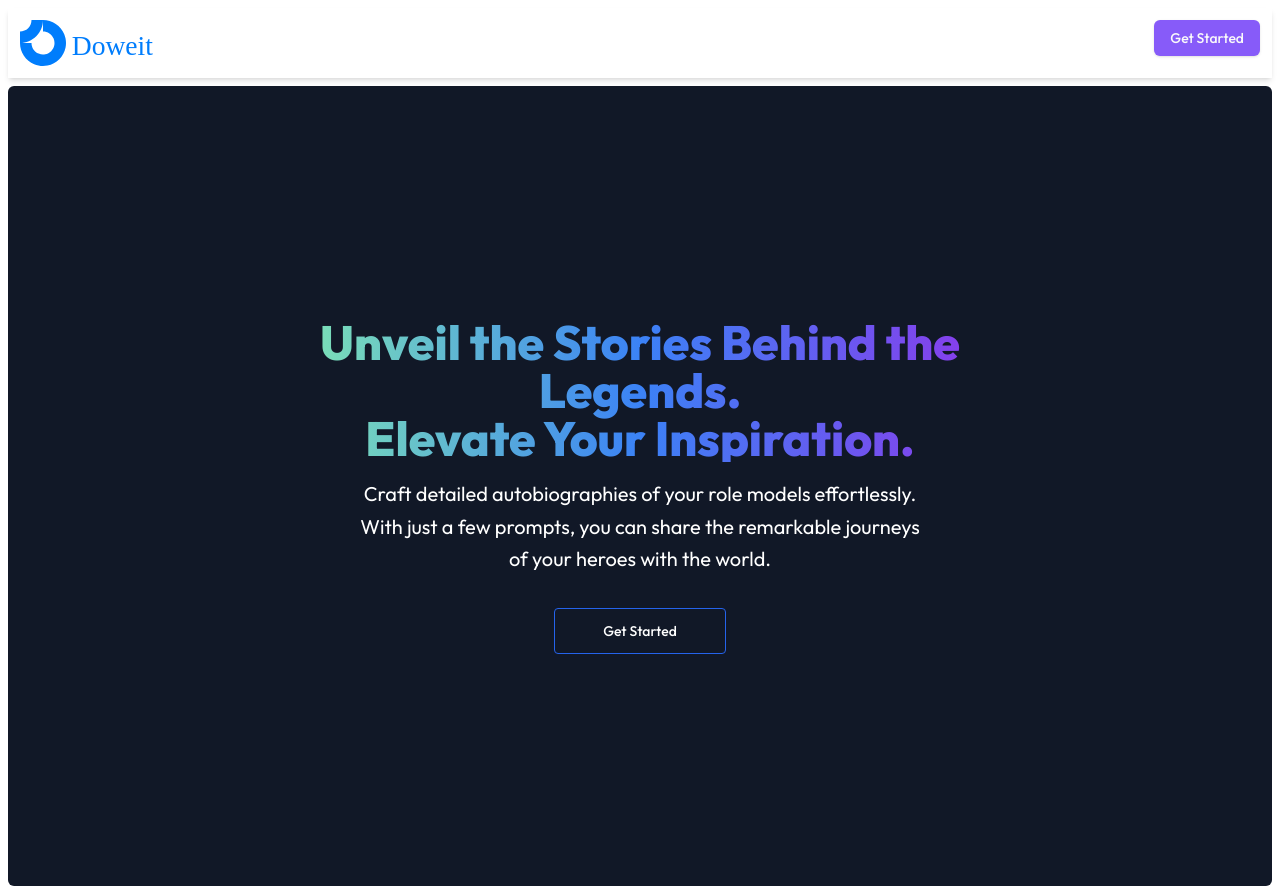
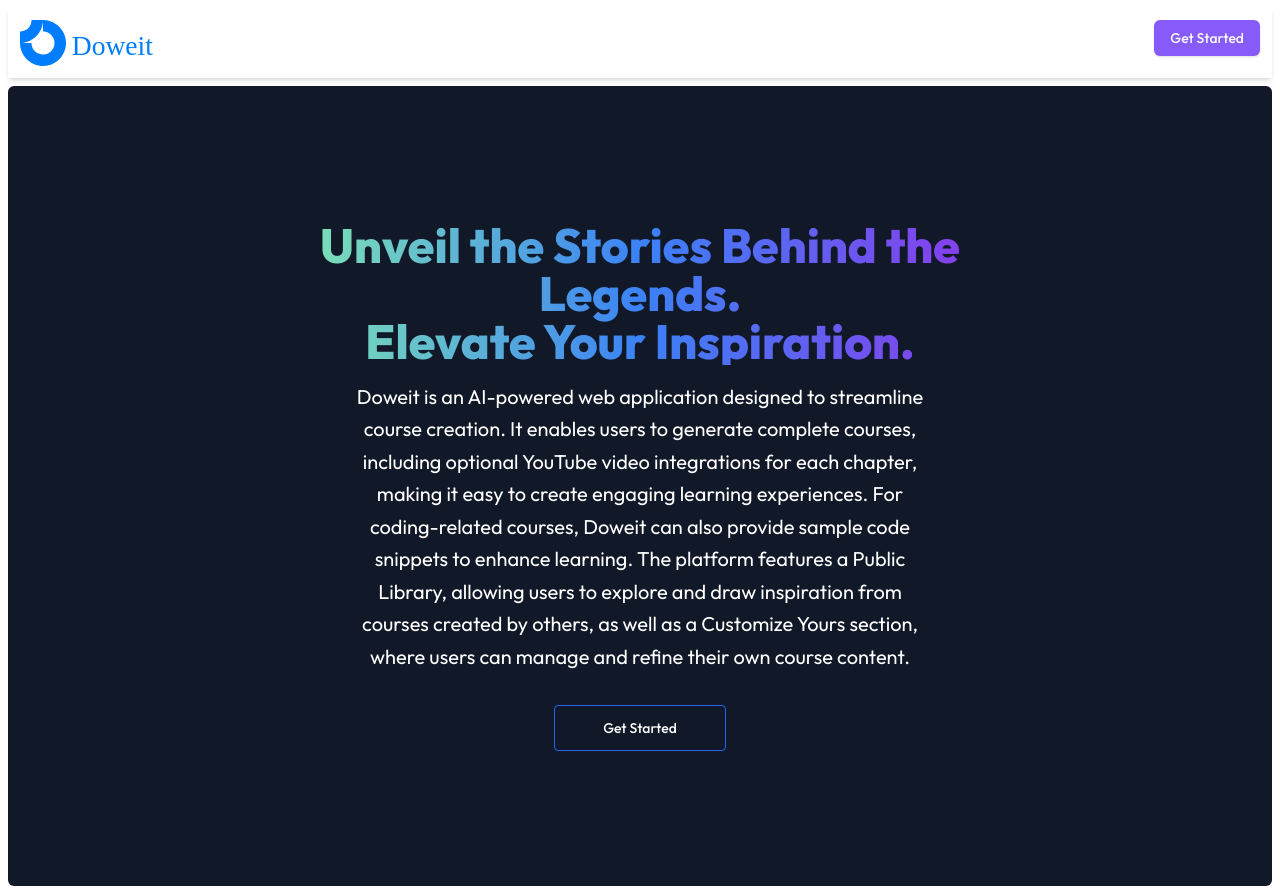
Before and after one commit to andymarrow/Doweit-V1, a Next.js app: page / in a window 1280 px wide. Built offline with nearby package versions, Linux system fonts and the light colour scheme.

Commit message:
no change

```diff
--- a/app/_components/Hero.jsx
+++ b/app/_components/Hero.jsx
@@ -12,9 +12,7 @@
           </h1>
 
           <p className="mx-auto mt-4 max-w-xl sm:text-xl/relaxed">
-            Craft detailed autobiographies of your role models effortlessly.
-            With just a few prompts, you can share the remarkable journeys of
-            your heroes with the world.
+          Doweit is an AI-powered web application designed to streamline course creation. It enables users to generate complete courses, including optional YouTube video integrations for each chapter, making it easy to create engaging learning experiences. For coding-related courses, Doweit can also provide sample code snippets to enhance learning. The platform features a Public Library, allowing users to explore and draw inspiration from courses created by others, as well as a Customize Yours section, where users can manage and refine their own course content.
           </p>
 
           <div className="mt-8 flex flex-wrap justify-center gap-4">
```
